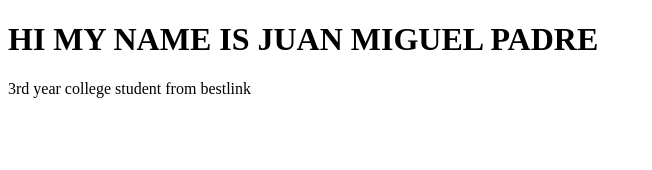
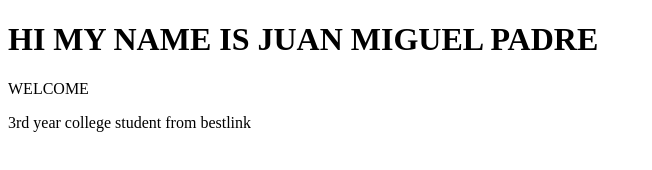
Before and after one commit to juanmigz0607/My_Portfolio, a plain HTML site: page index.html in a window 1280 px wide. Shown: the whole page, without its empty margins (0-652 px from the left). Drawn offline with Linux system fonts and the light colour scheme.

Commit message:
Updated feature X

```diff
--- a/index.html
+++ b/index.html
@@ -6,7 +6,10 @@
   <title>Document</title>
 </head>
 <body>
+
   <h1>HI MY NAME IS JUAN MIGUEL PADRE </h1>
+  <p>WELCOME </p>
   <p>3rd year college student from bestlink </p>
+
 </body>
 </html>
```
